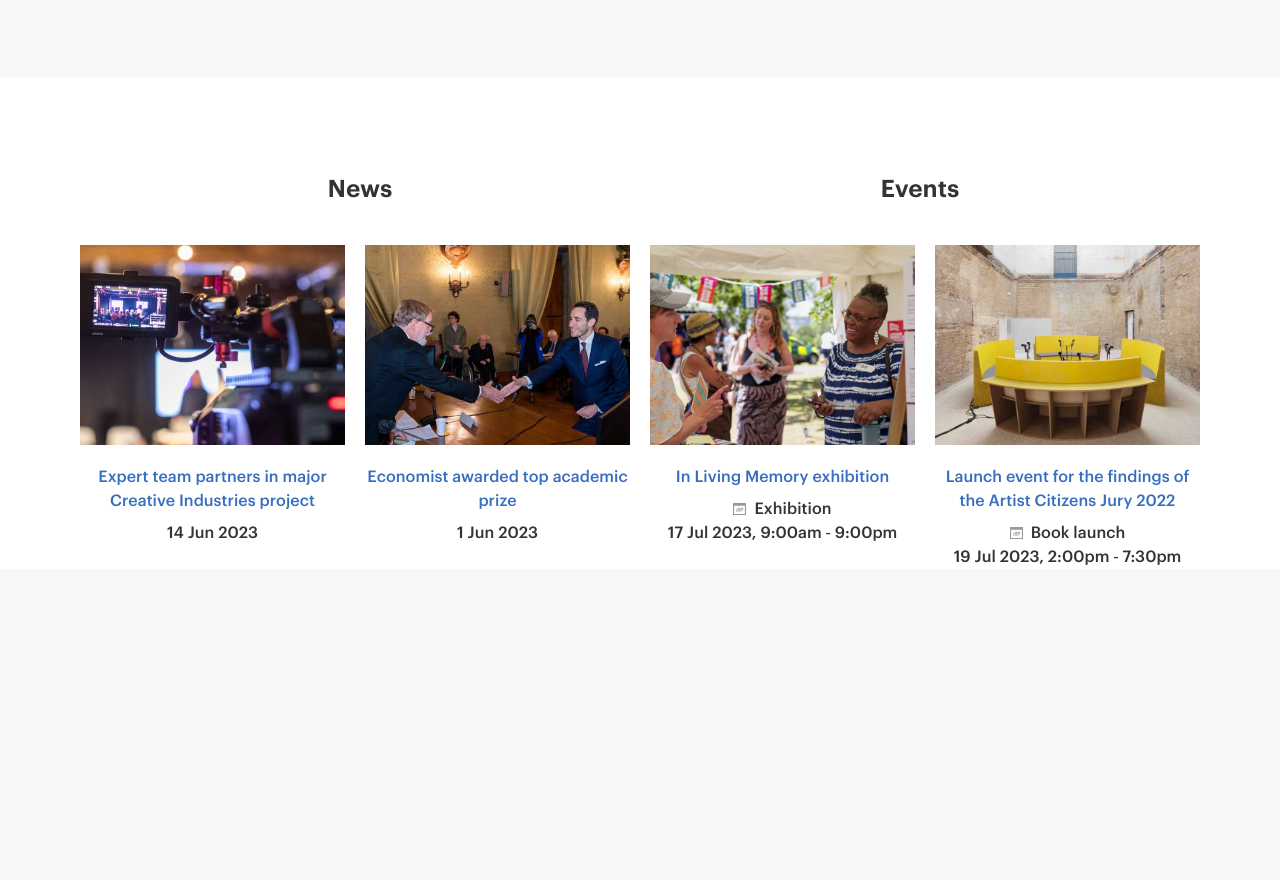
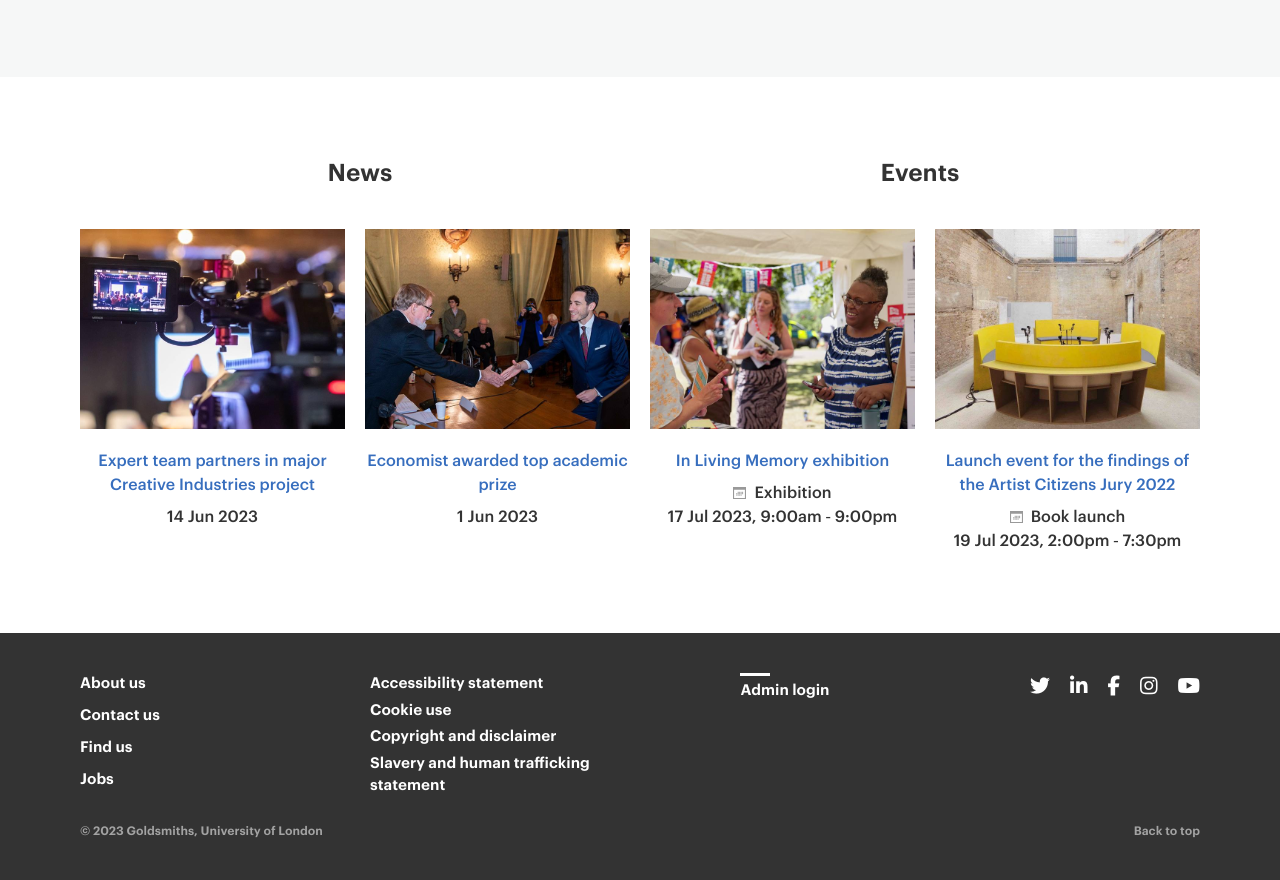
Before and after one commit to riyoneri/gold-clone, a plain HTML site: page index.html in a window 1280 px wide. Shown: the part 2528-3408 px from the top of the page. Before the commit the page ends 3097 px from the top, so only its background shows below. Drawn offline with Linux system fonts and the light colour scheme.

Commit message:
desktop footer finish

```diff
--- a/index.html
+++ b/index.html
@@ -366,8 +366,8 @@
     </section>
 
     <section class="bg-white mt-20">
-        <div class="container px-20">
-            <div class="grid grid-cols-2 pt-24">
+        <div class="container px-20 py-20">
+            <div class="grid grid-cols-2">
                 <span class="text-center font-main-semibold text-deep-text-gray text-2xl">News</span>
                 <span class="text-center font-main-semibold text-deep-text-gray text-2xl">Events</span>
             </div>
@@ -413,6 +413,47 @@ group-hover:bg-black group-hover:bg-opacity-30 transition duration-300" style="b
         </div>
     </section>
 
+    <section class="bg-footer-bg py-10 px-20 font-main-semibold text-[15px] text-white">
+        <div class="container">
+            <div class="grid grid-cols-4 gap-10">
+                <div class="grid gap-1">
+                    <a href="#" class="hover:text-my-yellow">About us</a>
+                    <a href="#" class="hover:text-my-yellow">Contact us</a>
+                    <a href="#" class="hover:text-my-yellow">Find us</a>
+                    <a href="#" class="hover:text-my-yellow">Jobs</a>
+                </div>
+                <div class="grid gap-1">
+                    <a href="#" class="hover:text-my-yellow">Accessibility statement</a>
+                    <a href="#" class="hover:text-my-yellow">Cookie use</a>
+                    <a href="#" class="hover:text-my-yellow">Copyright and disclaimer</a>
+                    <a href="#" class="hover:text-my-yellow">Slavery and human trafficking statement</a>
+                </div>
+
+                <div class="flex flex-col gap-1 items-center">
+                    <a href="#" class=" flex flex-col gap-1">
+                        <span class="w-[30px] h-[0.2rem] bg-white"></span>
+                        <span>Admin login</span>
+                    </a>
+                </div>
+
+                <div class="flex justify-end items-stretch text-xl gap-5">
+                    <a href="#" class="hover:text-neutral-400"><i class="fa fab fa-twitter"></i></a>
+                    <a href="#" class="hover:text-neutral-400"><i class="fa fab fa-linkedin-in"></i></a>
+                    <a href="#" class="hover:text-neutral-400"><i class="fa fab fa-facebook-f"></i></a>
+                    <a href="#" class="hover:text-neutral-400"><i class="fa fab fa-instagram"></i></a>
+                    <a href="#" class="hover:text-neutral-400"><i class="fa fab fa-youtube"></i></a>
+                </div>
+            </div>
+
+            <div class="flex justify-between mt-6 text-[12px] text-neutral-400">
+                <span>&copy;
+                    <script>document.write(new Date().getFullYear())</script> Goldsmiths, University of London
+                </span>
+                <a href="#" class="hover:text-my-yellow">Back to top</a>
+            </div>
+        </div>
+    </section>
+
     <script src="assets/lib/fontawesome.min.js"></script>
 </body>
 
--- a/tailwind.config.js
+++ b/tailwind.config.js
@@ -17,7 +17,8 @@ module.exports = {
         "gray-bg": "#2B2B2B",
         "my-link": "#376ebe",
         "body-bg": "#F6F7F7",
-        "deep-text-gray": "#333333"
+        "deep-text-gray": "#333333",
+        "footer-bg": "#333333"
       },
     },
     container: {
```
Also changed, not shown: build/style.css.
